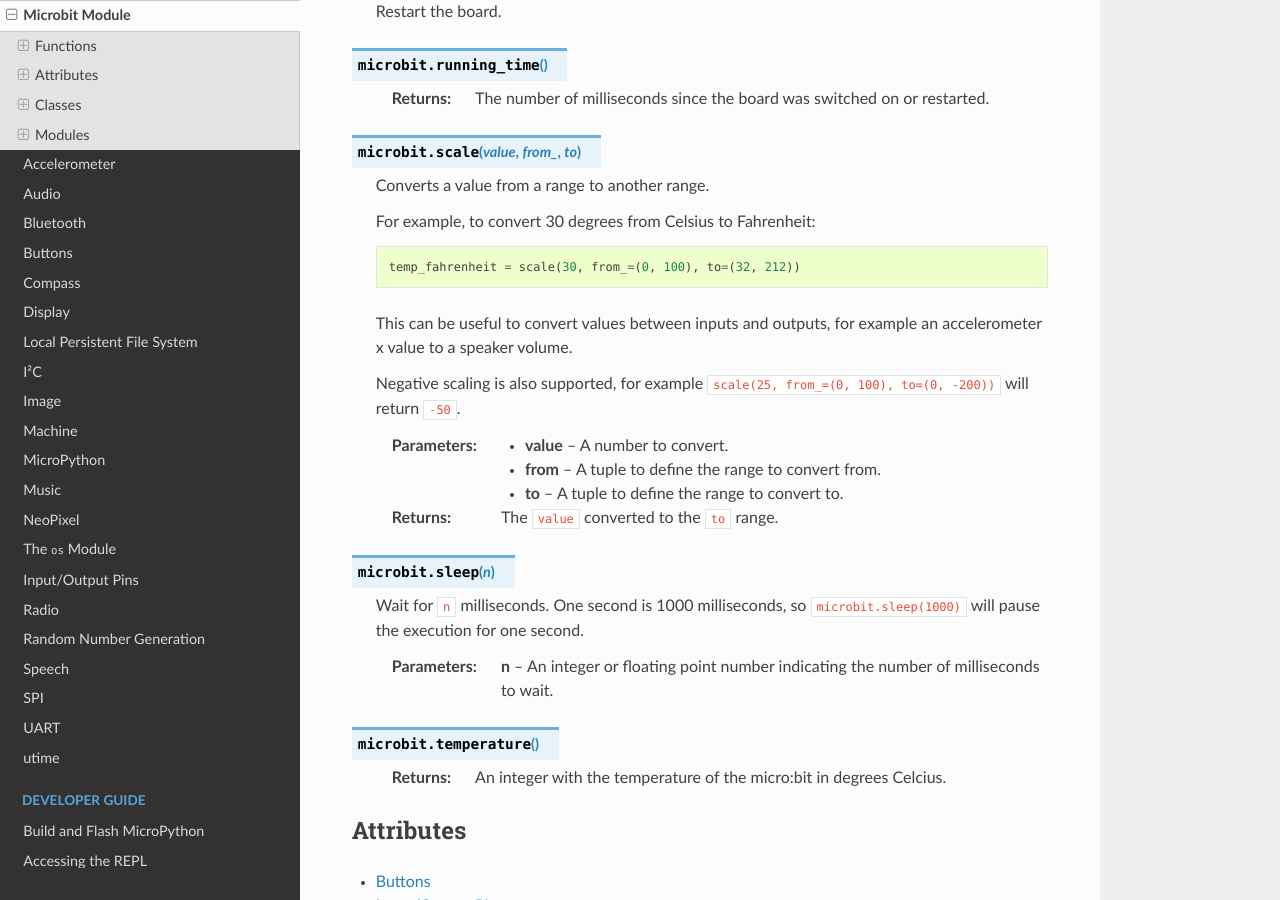
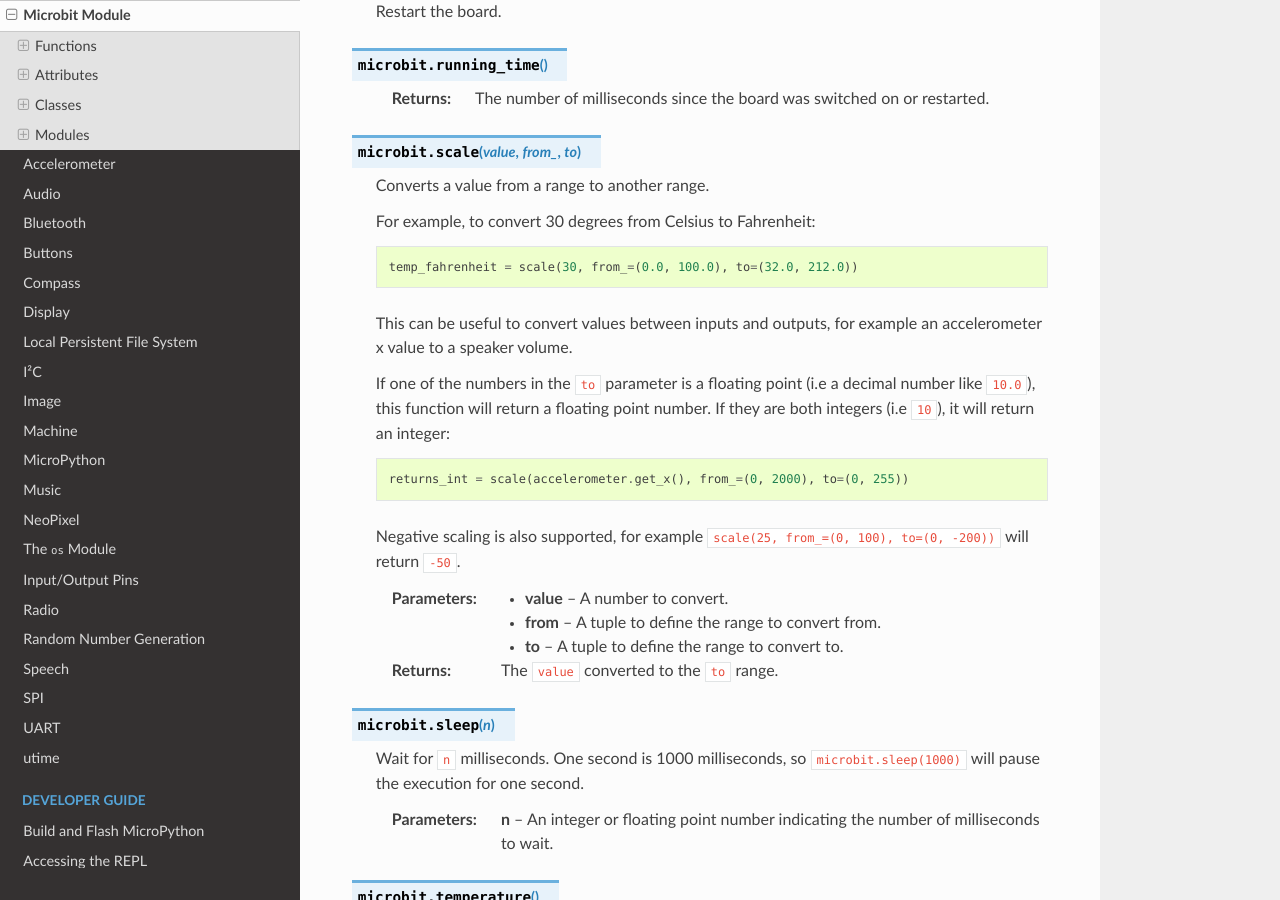
Before and after one commit to bbcmicrobit/micropython, a Sphinx documentation site: the page built from docs/microbit.rst, in a window 1280 px wide and 900 px high, scrolled down 518 px. Built offline with Sphinx 7.4.7 and the Read the Docs theme 2.0.0, drawn with Linux system fonts in a browser that asks for light colours; pages that are not in the unit, such as notebooks, are missing from menus.

Commit message:
docs: Indicate when microbit.scale() returns float or int. (#771)

```diff
--- a/docs/microbit.rst
+++ b/docs/microbit.rst
@@ -37,10 +37,17 @@
 
     For example, to convert 30 degrees from Celsius to Fahrenheit::
 
-        temp_fahrenheit = scale(30, from_=(0, 100), to=(32, 212))
+        temp_fahrenheit = scale(30, from_=(0.0, 100.0), to=(32.0, 212.0))
 
     This can be useful to convert values between inputs and outputs,
     for example an accelerometer x value to a speaker volume.
+
+    If one of the numbers in the ``to`` parameter is a floating point
+    (i.e a decimal number like ``10.0``), this function will return a
+    floating point number.
+    If they are both integers (i.e ``10``), it will return an integer::
+
+        returns_int = scale(accelerometer.get_x(), from_=(0, 2000), to=(0, 255))
 
     Negative scaling is also supported, for example
     ``scale(25, from_=(0, 100), to=(0, -200))`` will return ``-50``.
```
